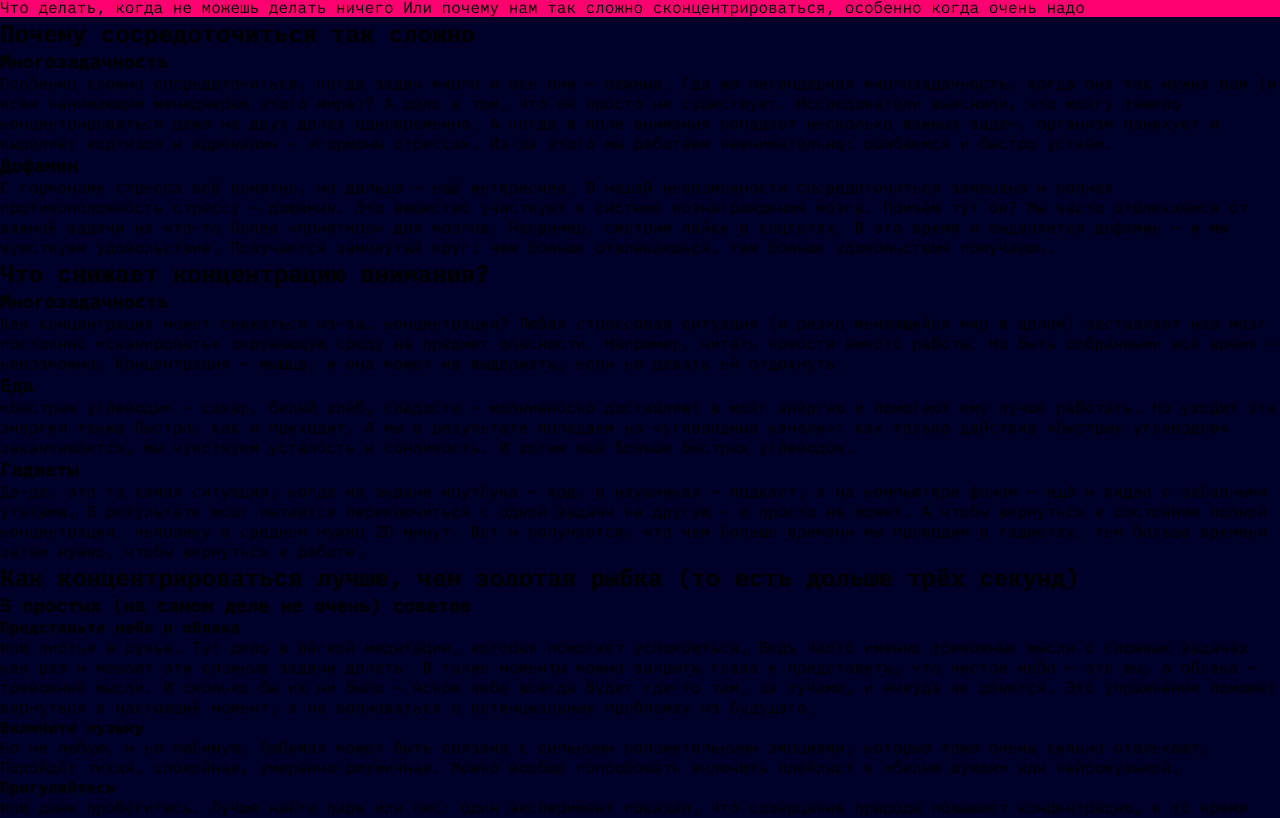
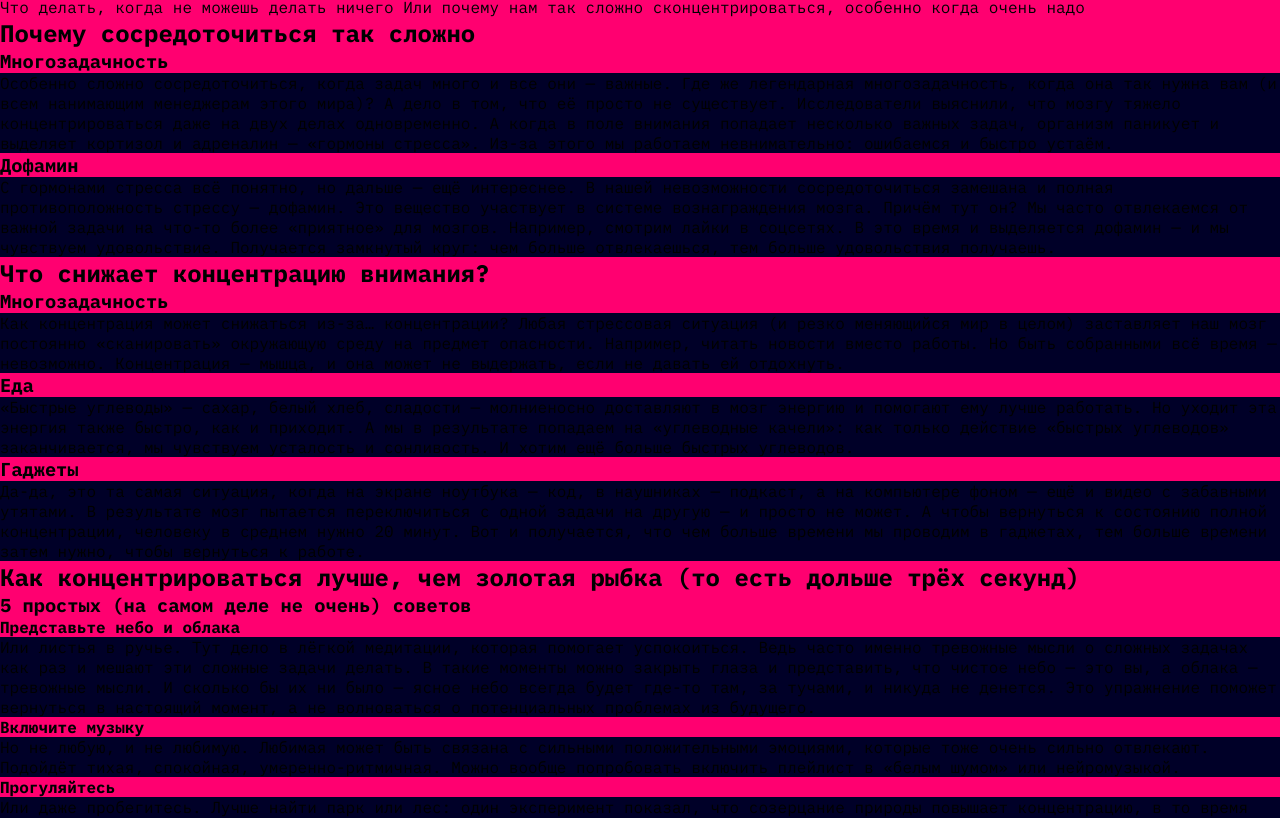
Before and after one commit to nborisova/slozhno-sosredotochitsya, a website: page src/index.html in a window 1280 px wide. Shown: the part 143-961 px from the top of the page. Drawn offline with Linux system fonts and the light colour scheme; files that its build step writes are made by us from their sources.

Commit message:
css переменные

```diff
--- a/src/index.html
+++ b/src/index.html
@@ -49,11 +49,11 @@
     </header>
     <main class="main">
       <section class="section">
-        <h2 class="section__title">Почему сосредоточиться так сложно</h2>
+        <h2 class="section__title title-decor">Почему сосредоточиться так сложно</h2>
         <ul class="section__article-list">
           <li>
             <article>
-              <h3 class="section__article-title">Многозадачность</h3>
+              <h3 class="section__article-title title-decor">Многозадачность</h3>
               <p class="section__article-text">
                 Особенно сложно сосредоточиться, когда задач много и все они —
                 важные. Где же легендарная многозадачность, когда она так нужна
@@ -69,7 +69,7 @@
           </li>
           <li>
             <article>
-              <h3 class="section__article-title">Дофамин</h3>
+              <h3 class="section__article-title title-decor">Дофамин</h3>
               <p class="section__article-text">
                 С гормонами стресса всё понятно, но дальше — ещё интереснее. В
                 нашей невозможности сосредоточиться замешана и полная
@@ -86,11 +86,11 @@
         </ul>
       </section>
       <section class="section">
-        <h2 class="section__title">Что снижает концентрацию внимания?</h2>
+        <h2 class="section__title title-decor">Что снижает концентрацию внимания?</h2>
         <ul class="section__article-list">
           <li>
             <article>
-              <h3 class="section__article-title">Многозадачность</h3>
+              <h3 class="section__article-title title-decor">Многозадачность</h3>
               <p class="section__article-text">
                 Как концентрация может снижаться из-за… концентрации? Любая
                 стрессовая ситуация (и резко меняющийся мир в целом) заставляет
@@ -103,7 +103,7 @@
           </li>
           <li>
             <article>
-              <h3 class="section__article-title">Еда</h3>
+              <h3 class="section__article-title title-decor">Еда</h3>
               <p class="section__article-text">
                 «Быстрые углеводы» — сахар, белый хлеб, сладости — молниеносно
                 доставляют в мозг энергию и помогают ему лучше работать. Но
@@ -116,7 +116,7 @@
           </li>
           <li>
             <article>
-              <h3 class="section__article-title">Гаджеты</h3>
+              <h3 class="section__article-title title-decor">Гаджеты</h3>
               <p class="section__article-text">
                 Да-да, это та самая ситуация, когда на экране ноутбука — код, в
                 наушниках — подкаст, а на компьютере фоном — ещё и видео с
@@ -132,17 +132,17 @@
         </ul>
       </section>
       <section class="section">
-        <h2 class="section__title">
+        <h2 class="section__title title-decor">
           Как концентрироваться лучше, чем золотая рыбка (то есть дольше трёх
           секунд)
         </h2>
         <ul class="section__article-list">
           <li>
-            <h3 class="section__article-title">5 простых (на самом деле не очень) советов</h3>
+            <h3 class="section__article-title title-decor">5 простых (на самом деле не очень) советов</h3>
           </li>
           <li>
             <article>
-              <h4 class="section__article-subtitle">Представьте небо и облака</h4>
+              <h4 class="section__article-subtitle title-decor">Представьте небо и облака</h4>
               <p class="section__article-text">
                 Или листья в ручье. Тут дело в лёгкой медитации, которая
                 помогает успокоиться. Ведь часто именно тревожные мысли о
@@ -157,7 +157,7 @@
           </li>
           <li>
             <article>
-              <h4 class="section__article-subtitle">Включите музыку</h4>
+              <h4 class="section__article-subtitle title-decor">Включите музыку</h4>
               <p class="section__article-text">
                 Но не любую, и не любимую. Любимая может быть связана с сильными
                 положительными эмоциями, которые тоже очень сильно отвлекают.
@@ -168,7 +168,7 @@
           </li>
           <li>
             <article>
-              <h4 class="section__article-subtitle">Прогуляйтесь</h4>
+              <h4 class="section__article-subtitle title-decor">Прогуляйтесь</h4>
               <p class="section__article-text">
                 Или даже пробегитесь. Лучше найти парк или лес: один эксперимент
                 показал, что созерцание природы повышает концентрацию, в то
@@ -182,7 +182,7 @@
           </li>
           <li>
             <article>
-              <h4 class="section__article-subtitle">Хорошо ешьте</h4>
+              <h4 class="section__article-subtitle title-decor">Хорошо ешьте</h4>
               <p class="section__article-text">
                 Мы — не ваша бабушка, но это правда важно. Выбирайте продукты,
                 которые препятствуют резким скачкам сахара в крови. Например, с
@@ -194,7 +194,7 @@
           </li>
           <li>
             <article>
-              <h4 class="section__article-subtitle">Читайте</h4>
+              <h4 class="section__article-subtitle title-decor">Читайте</h4>
               <p class="section__article-text">
                 Настоящие бумажные книги. Это правда помогает с концентрацией:
                 чтобы прочитать пост в соцсети, достаточно нескольких минут или
@@ -209,7 +209,7 @@
         <!-- <picture></picture> -->
          <ul>
           <li>
-            <h3 class="section__article-title"></h3>
+            <h3 class="section__article-title title-decor"></h3>
           </li>
           <li>img</li>
          </ul>
--- a/src/styles/style.css
+++ b/src/styles/style.css
@@ -3,8 +3,12 @@
 .page {
   /* сохраните в разметке и стилях класс page. На его основе работает скрипт. */
   background-color: var(--background-color);
-  font-family: 'IBM Plex Mono', sans-serif;
+  font-family: var(--font-family);
   /* font-size: 18px;
   font-weight: 400;
   line-height: 23.4px; */
 }
+
+.title-decor {
+  background-color: var(--accent-color);
+}
--- a/src/styles/variables.css
+++ b/src/styles/variables.css
@@ -9,8 +9,7 @@
   --primary-color: var(--accent-color);
   --card-title-color: #000028;
   --card-text-color: #F1B2CE;
+  --font-family: 'IBM Plex Mono', sans-serif;
+  /* --font-size: 18px;
+  --inset-inline: cacl(100% - 20px); */
 }
-
-.title-decor {
-  background-color: var(--accent-color);
-}
```
